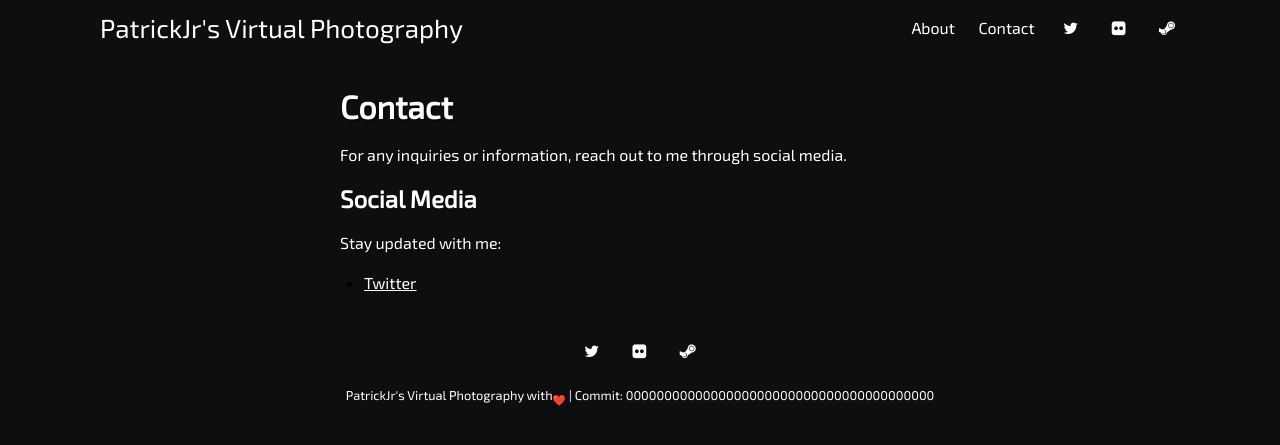
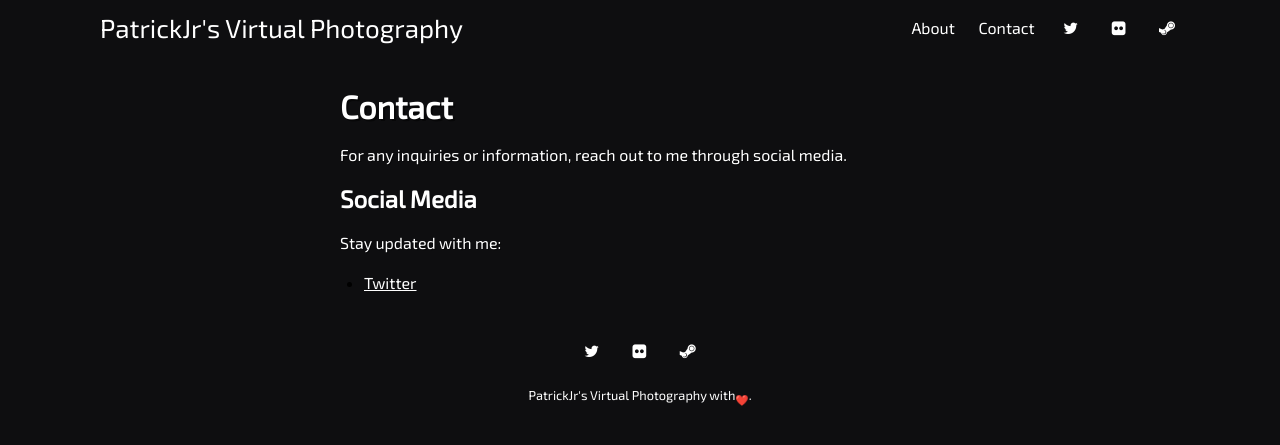
Before and after one commit to PatrickJnr/vp, a Jekyll site: the page built from pages/contact.md, in a window 1280 px wide. Shown: the top 445 px of the page. Built offline with Jekyll 4.4.1, drawn with Linux system fonts in a browser that asks for light colours; nearby versions of some CDN libraries; emoji names are drawn with the system emoji font; a style sheet for code colours, icons or effects is not loaded.

Commit message:
Update footer.html
removed commit info, didn't work

```diff
--- a/_includes/footer.html
+++ b/_includes/footer.html
@@ -2,7 +2,7 @@
   {% for item in site.data.settings.social %}
     <a href="{{ item.link }}" class="menu-link" target="_blank"><i class="fa fa-{{ item.icon }}" aria-hidden="true"></i></a>
   {% endfor %}
-  <div class="footer-description"><a href="{{ site.github.url }}/">{{ site.title }} with<sub>:heart:</sub> | Commit: {{ site.github.build_revision }}</a></div>
+  <div class="footer-description"><a href="{{ site.github.url }}/">{{ site.title }} with<sub>:heart:</sub>.</a></div>
 
 
 </footer>
```
